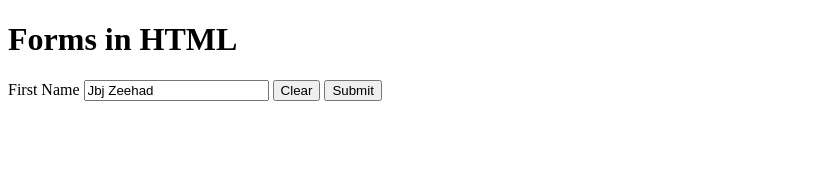
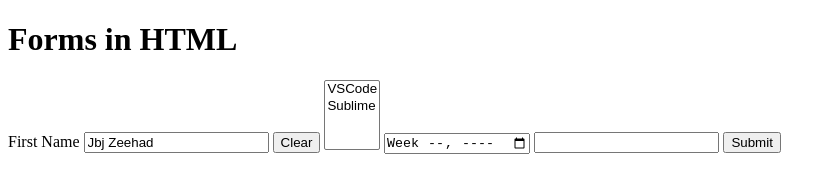
Before and after one commit to zeinexhub/html-A2Z, a plain HTML site: page input_two.html in a window 1280 px wide. Shown: the whole page, without its empty margins (0-836 px from the left). Drawn offline with Linux system fonts and the light colour scheme.

Commit message:
MEDIA AND API

```diff
--- a/input_two.html
+++ b/input_two.html
@@ -13,6 +13,17 @@
         <label for="fname">First Name</label>
         <input type="text" placeholder="first name" name="" id="fname" value="Jbj Zeehad">
         <input type="reset" value="Clear">
+        <select name="editor" id="" multiple>
+            <option value="vscode">VSCode</option>
+            <option value="sublime">Sublime</option>
+        </select>
+        <input type="week" name="" id="">
+
+        <input list="editors" name="editor">
+        <datalist id="editors">
+            <option value="vscode">VSCode</option>
+            <option value="sublime">Sublime</option>
+        </datalist>
         <button type="submit">Submit</button>
     </form>
 </body>
```
